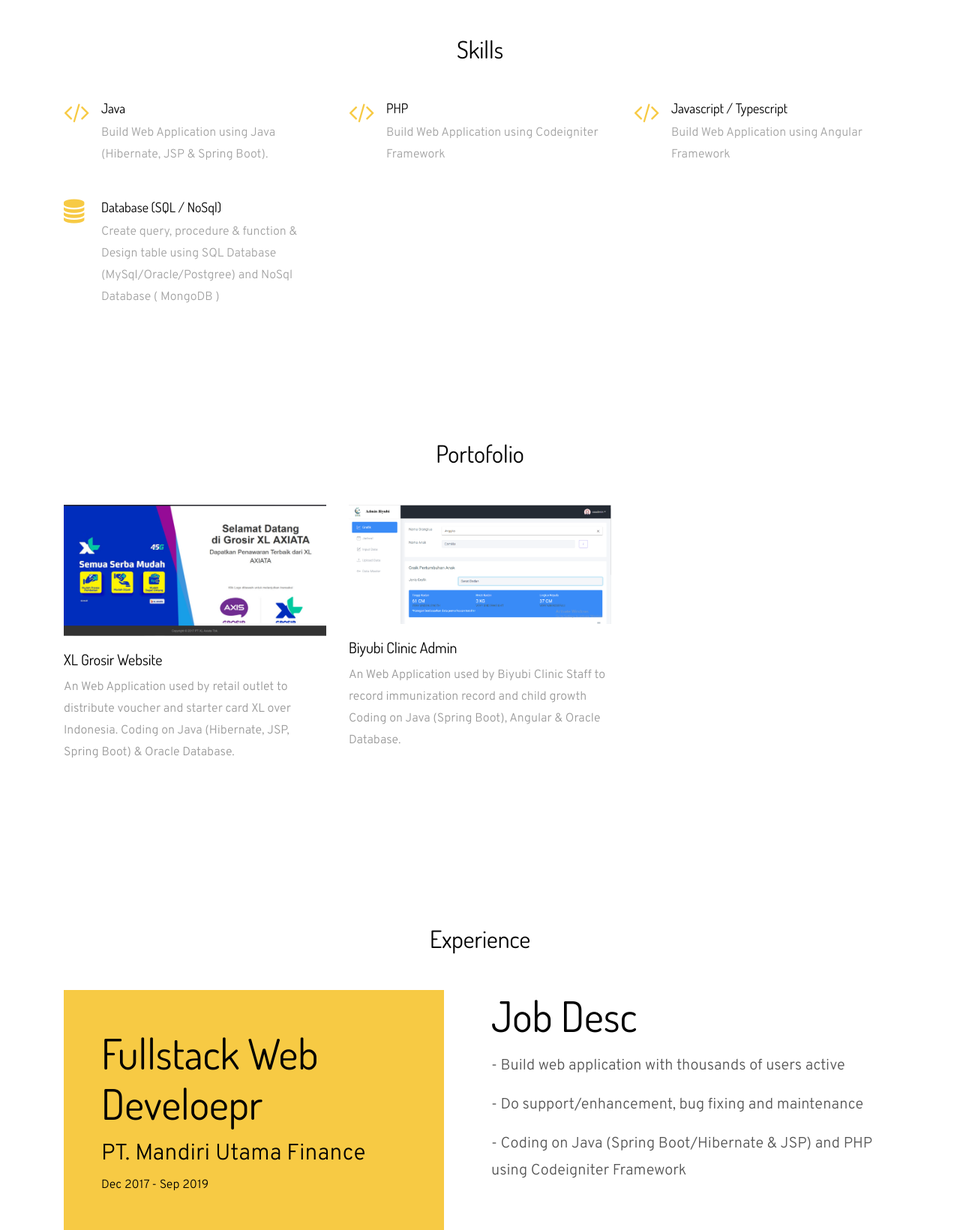
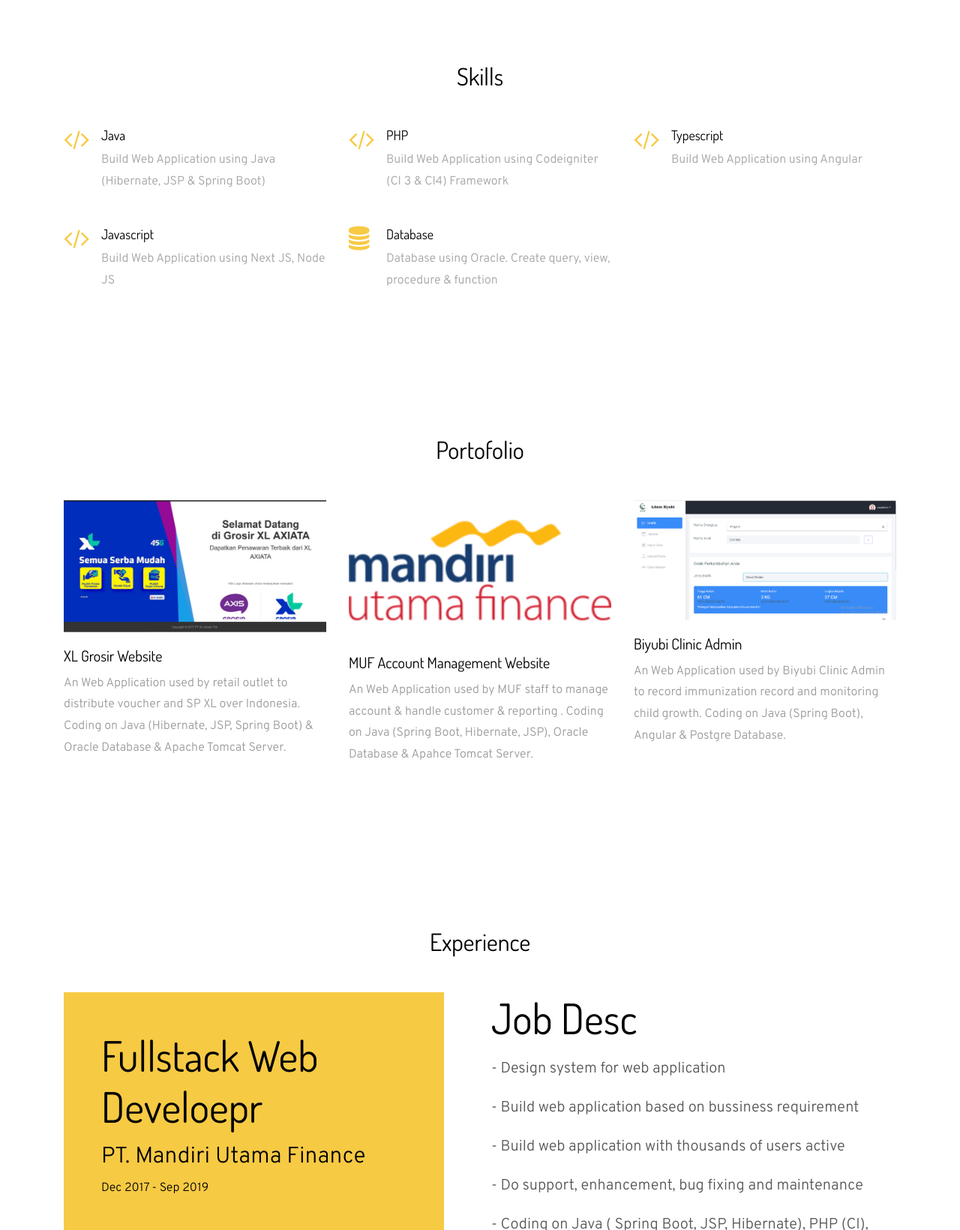
Before and after one commit to izzatarramsyah/izzatarramsyah.github.io, a plain HTML site: page index.html in a window 1280 px wide. Shown: the part 1160-2800 px from the top of the page at 75% size. Drawn offline with Linux system fonts and the light colour scheme; files whose address does not match are found by name.

Commit message:
update content

```diff
--- a/index.html
+++ b/index.html
@@ -51,8 +51,8 @@
                         <h2 class="heading mb-2">Izzat Arramsyah</h2>
                         <h4 class="heading mb-5">Fullstack Web Developer</h4>
                         <p class="mb-0">
-                           <a href="https://www.linkedin.com/in/izzat-arramsyah" target="_blank"class="btn btn-primary px-3 py-2">My CV</a>
-                           <a href="https://arramsyah.medium.com" target="_blank" class="btn btn-primary px-3 py-2">My Article</a>
+                           <a href="https://www.linkedin.com/in/izzat-arramsyah" target="_blank"class="btn btn-primary px-3 py-2">PROFILE</a>
+                           <a href="https://arramsyah.medium.com" target="_blank" class="btn btn-primary px-3 py-2">BLOG</a>
                         </p>
                      </div>
                   </div>
@@ -68,10 +68,11 @@
          </div>
          <div class="container">
             <div class="row">
-               <p class="lead">Hello, my name is Izzat Arramsyah. I was born on Feb 1996. I'm Bachelor Degree in Computer Engineering (2017).
-                  Currently work as Fullstack Web Developer. Help companies to build web application serving thousands of users.
+               <p class="lead">Hello, my name is Izzat Arramsyah. I'm Bachelor Degree in Computer Engineering (2017).
+                  Currently i work as Web Developer. I've 6 years experience building web app for banking company & telecomunitation company industries and
+                  Help companies to build web application serving thousands of users.
                </p>
-               <p><i>"Keep learning and always try to give the best "</i></p>
+               <p><i>"Keep learning and always try to give the best"</i></p>
             </div>
          </div>
       </div>
@@ -86,8 +87,8 @@
                      <div class="media block-6">
                         <div class="icon"><i class="fa fa-code fa-2x"></i></div>
                         <div class="media-body">
-                           <h3 class="heading">Java</h3>
-                           <p>Build Web Application using Java (Hibernate, JSP & Spring Boot).
+                           <h3 class="heading"> Java </h3>
+                           <p>Build Web Application using Java (Hibernate, JSP & Spring Boot)
                            </p>
                         </div>
                      </div>
@@ -96,8 +97,8 @@
                      <div class="media block-6">
                         <div class="icon"><i class="fa fa-code fa-2x"></i></div>
                         <div class="media-body">
-                           <h3 class="heading"> PHP</h3>
-                           <p> Build Web Application using Codeigniter Framework</p>
+                           <h3 class="heading"> PHP </h3>
+                           <p> Build Web Application using Codeigniter (CI 3 & CI4) Framework</p>
                            </p>
                         </div>
                      </div>
@@ -106,8 +107,8 @@
                      <div class="media block-6">
                         <div class="icon"><i class="fa fa-code fa-2x"></i></div>
                         <div class="media-body">
-                           <h3 class="heading"> Javascript / Typescript</h3>
-                           <p> Build Web Application using Angular Framework</p>
+                           <h3 class="heading"> Typescript </h3>
+                           <p> Build Web Application using Angular</p>
                            </p>
                         </div>
                      </div>
@@ -117,10 +118,21 @@
                <div class="row">
                   <div class="col-md-4">
                      <div class="media block-6">
+                        <div class="icon"><i class="fa fa-code fa-2x"></i></div>
+                        <div class="media-body">
+                           <h3 class="heading"> Javascript </h3>
+                           <p> Build Web Application using Next JS, Node JS</p>
+                           </p>
+                        </div>
+                     </div>
+                  </div>
+
+                  <div class="col-md-4">
+                     <div class="media block-6">
                         <div class="icon"><i class="fa fa-database fa-2x"></i></div>
                         <div class="media-body">
-                           <h3 class="heading"> Database (SQL / NoSql)</h3>
-                           <p> Create query, procedure & function & Design table using SQL Database (MySql/Oracle/Postgree) and NoSql Database ( MongoDB )</p>
+                           <h3 class="heading"> Database </h3>
+                           <p> Database using Oracle. Create query, view, procedure & function</p>
                         </div>
                      </div>
                   </div>
@@ -141,9 +153,20 @@
                       <img src="images/img_xl.jpg" alt="Image placeholder" class="img-fluid">
                     </a>
                     <h3><a href="https://grosir.xl.co.id/" target="_blank">XL Grosir Website</a></h3>
-                    <p>An Web Application used by retail outlet to distribute voucher and starter card XL over Indonesia.
-                      Coding on Java (Hibernate, JSP, Spring Boot) & Oracle Database.
+                    <p>An Web Application used by retail outlet to distribute voucher and SP XL over Indonesia.
+                      Coding on Java (Hibernate, JSP, Spring Boot) & Oracle Database & Apache Tomcat Server.
                     </p>
+                  </div>
+                </div>
+                <div class="col-12 col-sm-6 col-md-6 col-lg-4 mb-4 mb-lg-0">
+                  <div class="post-entry">
+                    <a href="#" target="_blank" class="mb-3 img-wrap">
+                      <img src="images/muf_logo.png" alt="Image placeholder" class="img-fluid">
+                    </a>
+                    <h3><a href="#" target="_blank">MUF Account Management Website</a></h3>
+                    <p>An Web Application used by MUF staff to manage account & handle customer & reporting .
+                     Coding on Java (Spring Boot, Hibernate, JSP), Oracle Database & Apahce Tomcat Server.
+                     </p>
                   </div>
                 </div>
                 <div class="col-12 col-sm-6 col-md-6 col-lg-4 mb-4 mb-lg-0">
@@ -152,8 +175,8 @@
                       <img src="images/img_biyubi.jpg" alt="Image placeholder" class="img-fluid">
                     </a>
                     <h3><a href="https://biyubi-clinic-frontend-admin.herokuapp.com/login" target="_blank">Biyubi Clinic Admin</a></h3>
-                    <p>An Web Application used by Biyubi Clinic Staff to record immunization record and child growth
-                      Coding on Java (Spring Boot), Angular & Oracle Database.
+                    <p>An Web Application used by Biyubi Clinic Admin to record immunization record and monitoring child growth.
+                      Coding on Java (Spring Boot), Angular & Postgre Database.
                     </p>
                   </div>
                 </div>
@@ -176,16 +199,20 @@
                   </div>
                   <div class="col-md-6 welcome-text">
                      <h2 class="display-4 mb-3">Job Desc</h2>
+                     <p class="lead">- Design system for web application</p>
+                     <p class="lead">- Build web application based on bussiness requirement</p>
                      <p class="lead">- Build web application with thousands of users active</p>
-                     <p class="lead">- Do support/enhancement, bug fixing and maintenance</p>
-                     <p class="lead">- Coding on Java (Spring Boot/Hibernate & JSP) and PHP using Codeigniter Framework</p>
+                     <p class="lead">- Do support, enhancement, bug fixing and maintenance</p>
+                     <p class="lead">- Coding on Java ( Spring Boot, JSP, Hibernate), PHP (CI), Migrate Oracle Form to Java & CI</p>
+                     <p class="lead">- Server using JBOSS</p>
+                     <p class="lead">- Database using Oracle (Procedure, Function & View)</p>
                   </div>
                </div>
                </br>
                <div class="row">
                   <div class="col-md-6 pr-5">
                      <div class="block-48">
-                        <h2 class="display-4 mb-2">Fullstack Web Develoepr</h2>
+                        <h2 class="display-4 mb-2">Web Develoepr</h2>
                         <span class="block-48-text-1">PT. XL Axiata</span>
                         <p class="mb-4">Oct 2019 - Present</p>
                      </div>
@@ -193,9 +220,12 @@
                   <div class="col-md-6 welcome-text">
                      <h2 class="display-4 mb-3">Job Desc</h2>
                      <p class="lead">- Design system for web application</p>
+                     <p class="lead">- Build web application based on bussiness requirement</p>
                      <p class="lead">- Build web application with thousands of users active</p>
-                     <p class="lead">- Do support/enhancement, bug fixing and maintenance</p>
-                     <p class="lead">- Coding on Angular, Java and PHP using Codeigniter Framework</p>
+                     <p class="lead">- Do support, enhancement, bug fixing and maintenance</p>
+                     <p class="lead">- Coding on Java ( Spring Boot, JSP, Hibernate), PHP (CI), Migrate JSP Frontend to Angular & Next JS</p>
+                     <p class="lead">- Server using Apache Tomcat</p>
+                     <p class="lead">- Database using Oracle</p>
                   </div>
                </div>
             </div>
```
Also changed, not shown: images/muf_logo.png (added).
